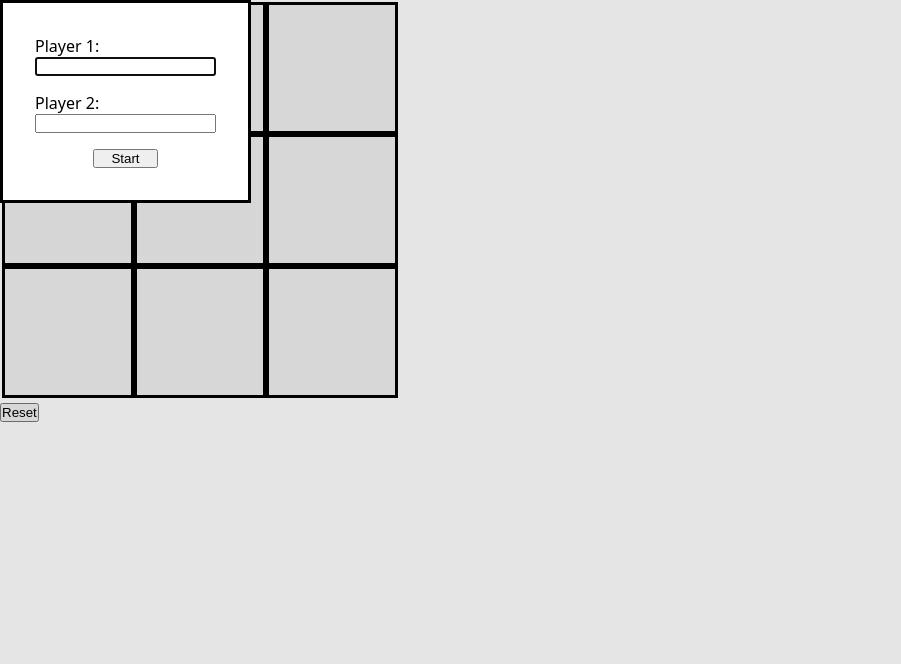
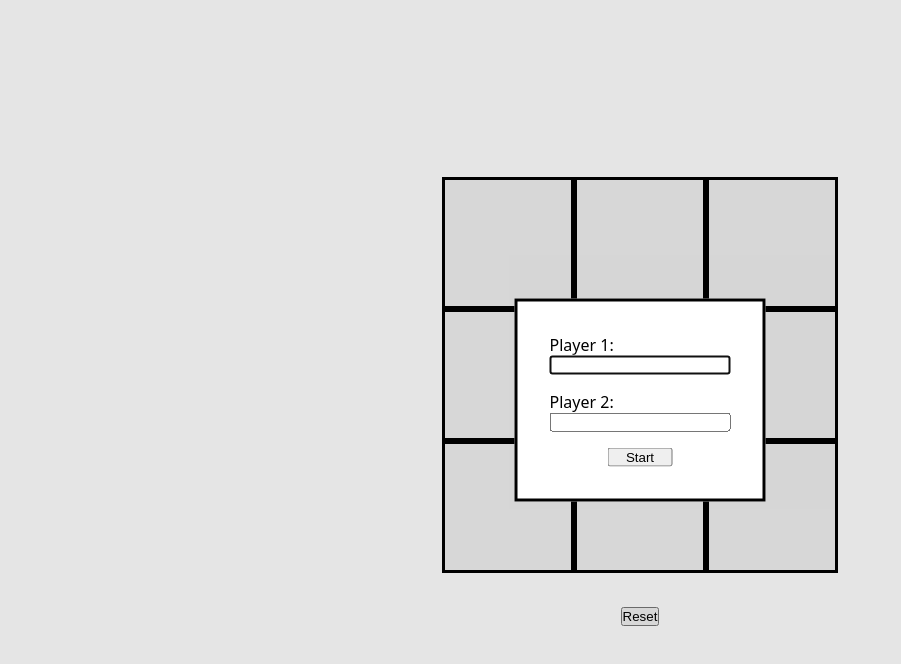
Before and after one commit to Haris-199/tic-tac-toe, a plain HTML site: page index.html in a window 1280 px wide. Shown: the whole page, without its empty margins (0-901 px from the left). Drawn offline with Linux system fonts and the light colour scheme.

Commit message:
Center everything

```diff
--- a/style.css
+++ b/style.css
@@ -8,10 +8,18 @@ body {
   height: 100vh;
   font-family: system-ui, "Segoe UI", Roboto, Helvetica, Arial, sans-serif,
     "Apple Color Emoji", "Segoe UI Emoji", "Segoe UI Symbol";
+  display: grid;
+  grid-auto-rows: min-content;
+  align-content: center;
+  justify-items: center;
+  gap: 2rem;
 }
 
 dialog {
   padding: 2rem;
+  top: 50%;
+  left: 50%;
+  transform: translateX(-50%) translateY(-50%);
 }
 
 dialog > form {
@@ -41,3 +49,8 @@ dialog > form > button {
 #board > button {
   border: solid 3px black;
 }
+
+#result {
+    position: absolute;
+    top: 2%;
+}
```
